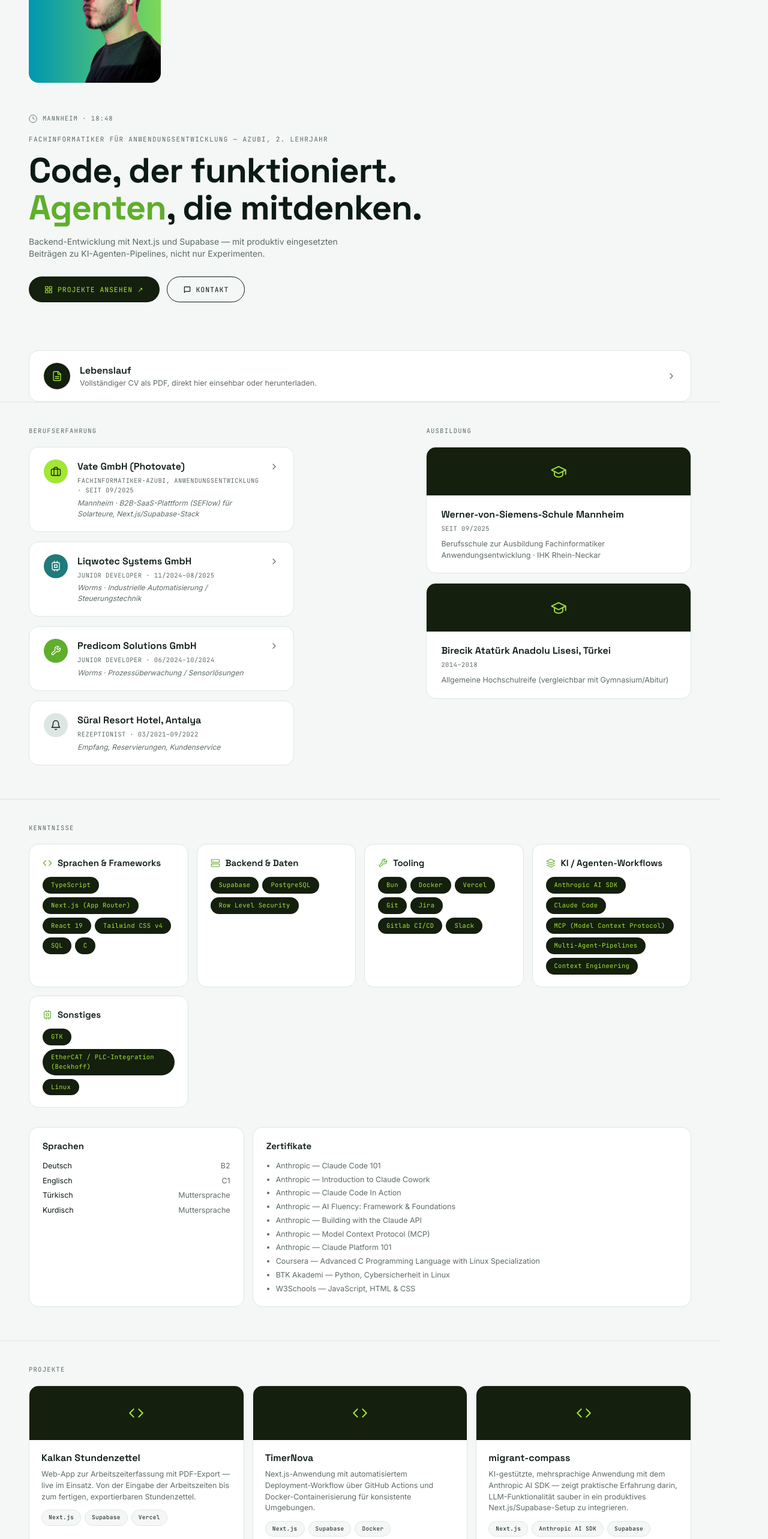
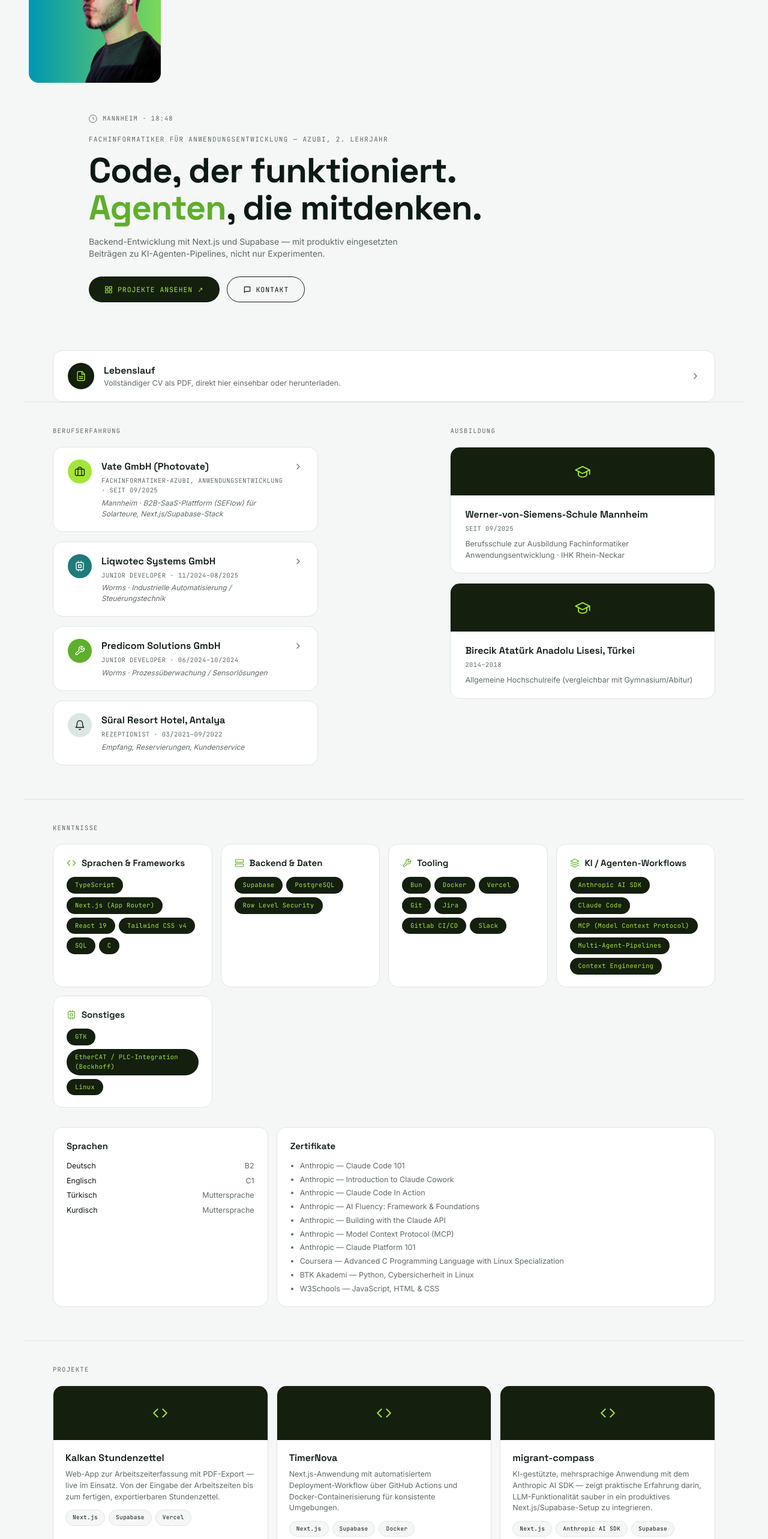
Before and after one commit to kalkanlatif/latif-portfolio, a Next.js app: page / in a window 1280 px wide. Shown: the part 234-2800 px from the top of the page at 60% size. Built offline with nearby package versions, Linux system fonts and the light colour scheme.

Commit message:
fix: center content containers instead of leaving them flush left on wide screens

```diff
--- a/src/components/Experience.tsx
+++ b/src/components/Experience.tsx
@@ -133,7 +133,7 @@ export default function Experience() {
   return (
     <section
       id="experience"
-      className="max-w-[1200px] border-t border-border px-12 pt-10 pb-14"
+      className="mx-auto max-w-[1200px] border-t border-border px-12 pt-10 pb-14"
     >
       <div className="grid grid-cols-1 gap-8 lg:grid-cols-[40%_40%] lg:gap-x-[20%]">
         <div>
--- a/src/components/Hero.tsx
+++ b/src/components/Hero.tsx
@@ -2,7 +2,7 @@ import LiveClock from "@/components/LiveClock";
 
 export default function Hero() {
   return (
-    <section className="max-w-[1080px] px-12 pt-[52px] pb-10">
+    <section className="mx-auto max-w-[1080px] px-12 pt-[52px] pb-10">
       <div className="mb-[18px]">
         <LiveClock />
       </div>
--- a/src/components/Projects.tsx
+++ b/src/components/Projects.tsx
@@ -31,7 +31,7 @@ export default function Projects() {
   return (
     <section
       id="projects"
-      className="max-w-[1200px] border-t border-border px-12 pt-10 pb-14"
+      className="mx-auto max-w-[1200px] border-t border-border px-12 pt-10 pb-14"
     >
       <div className="mb-[18px] font-mono text-[10.5px] tracking-[0.12em] text-muted uppercase">
         Projekte
--- a/src/components/ResumeCard.tsx
+++ b/src/components/ResumeCard.tsx
@@ -4,7 +4,7 @@ import Modal from "@/components/Modal";
 
 export default function ResumeCard() {
   return (
-    <div className="max-w-[1200px] px-12 pt-10">
+    <div className="mx-auto max-w-[1200px] px-12 pt-10">
       <Modal
         title="Lebenslauf"
         wide
--- a/src/components/Skills.tsx
+++ b/src/components/Skills.tsx
@@ -115,7 +115,7 @@ export default function Skills() {
   return (
     <section
       id="skills"
-      className="max-w-[1200px] border-t border-border px-12 pt-10 pb-14"
+      className="mx-auto max-w-[1200px] border-t border-border px-12 pt-10 pb-14"
     >
       <div className="mb-[18px] font-mono text-[10.5px] tracking-[0.12em] text-muted uppercase">
         Kenntnisse
```
